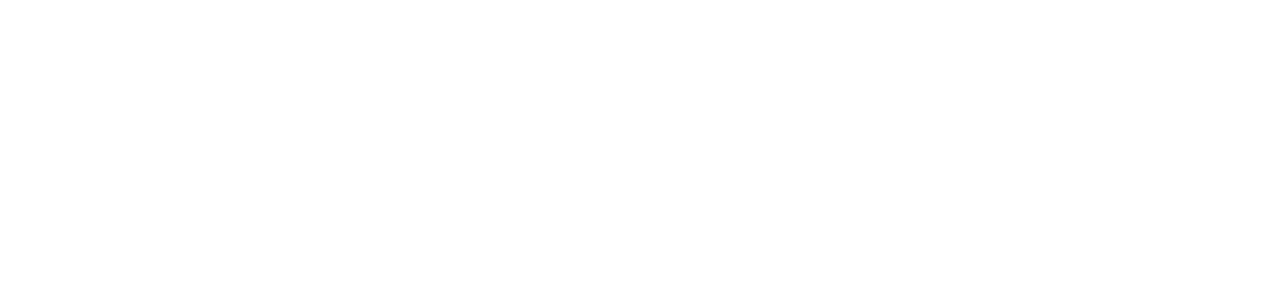
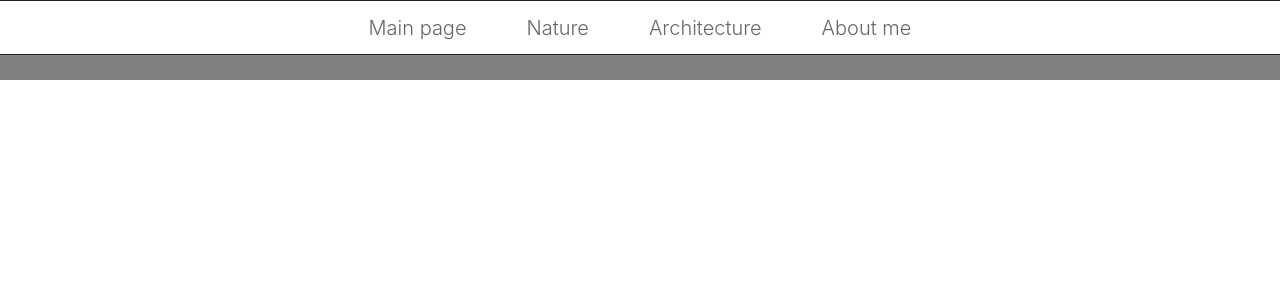
Before and after one commit to DmitriiMiasnikov/site_photos, a React (Create React App) app: page /aboutme in a window 1280 px wide. Shown: the top 300 px of the page. Built offline with nearby package versions, Linux system fonts and the light colour scheme.

Commit message:
create footer and header

```diff
--- a/src/App.module.scss
+++ b/src/App.module.scss
@@ -1,3 +1,12 @@
-.App {
+.app {
   text-align: center;
+  display: grid;
+  grid-template-rows: 55px 1fr 25px;
+  grid-template-areas:
+    'header'
+    'main'
+    'footer';
+    .main {
+      grid-area: 'main';
+    }
 }
--- a/src/components/Footer/Footer.module.scss
+++ b/src/components/Footer/Footer.module.scss
@@ -0,0 +1,4 @@
+.footer {
+    grid-area: 'footer';
+    background-color: grey;
+}
--- a/src/components/Header/Header.js
+++ b/src/components/Header/Header.js
@@ -1,10 +1,14 @@
 import React from 'react';
 import styles from './Header.module.scss';
 
-const Header = () => {
+const Header = (props) => {
     return (
-        <div className = {styles.header}>
-
+        <div className={styles.header}>
+            {
+                props.links.map((el, i) => {
+                    return <div className={styles.link} key={i}>{el}</div>
+                })
+            }
         </div>
     )
 }
--- a/src/components/Header/Header.module.scss
+++ b/src/components/Header/Header.module.scss
@@ -0,0 +1,24 @@
+.header {
+    grid-area: 'header';
+    position: relative;
+    border-top: 1px solid rgb(34, 34, 34);
+    border-bottom: 1px solid rgb(34, 34, 34);
+    .link {
+        height: 100%;
+        display: inline-flex;
+        justify-content: center;
+        align-items: center;
+        font-size: 20px;
+        padding: 0 30px;
+        font-weight: 300;
+        color: rgb(102, 102, 102);
+        transition: .1s color;
+        &.active {
+            color: rgb(26, 26, 26);
+        }
+        &:hover {
+            cursor: pointer;
+            color: rgb(26, 26, 26);
+        }
+    }
+}
```
